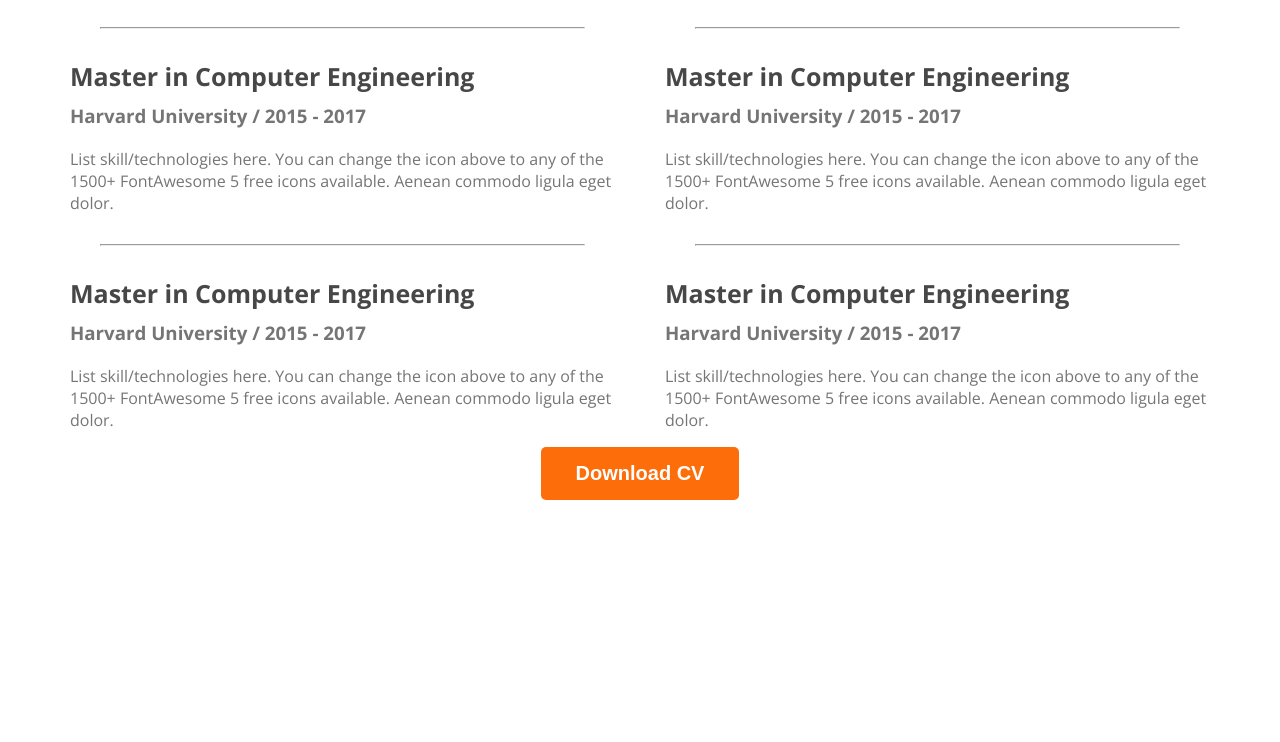
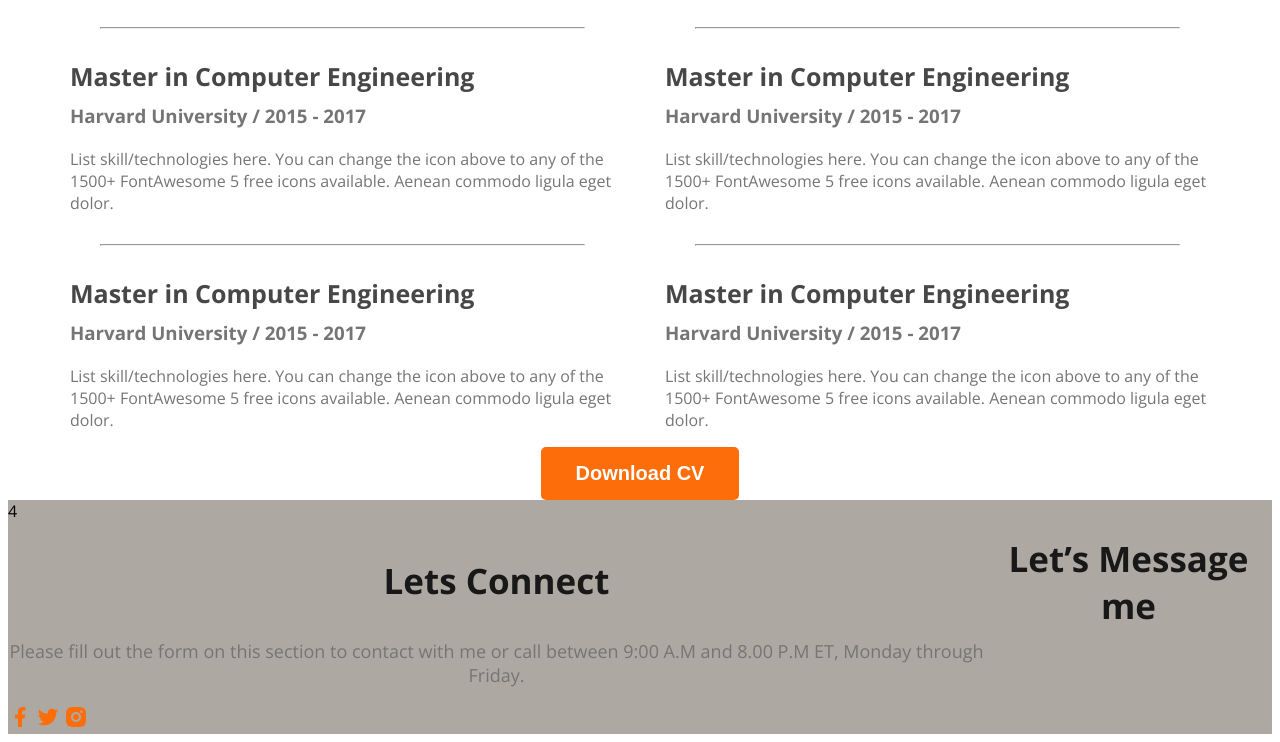
Before and after one commit to MDShawon1138/webdeveloper-portfolio23, a plain HTML site: page index.html in a window 1280 px wide. Shown: the part 2741-3483 px from the top of the page. Before the commit the page ends 3249 px from the top, so only its background shows below. Drawn offline with nearby package versions, Linux system fonts and the light colour scheme.

Commit message:
basic footer

```diff
--- a/index.html
+++ b/index.html
@@ -173,14 +173,27 @@
                 </div>
             </div>
             <div class="download-cv">
-              <button class="btn-primary">Download CV</button>
+                <button class="btn-primary">Download CV</button>
 
             </div>
         </section>
 
     </main>
     <footer>
-
+        <div class="footer-column">4
+            <h3 class="section-title">Lets Connect</h3>
+            <p class="section-description">Please fill out the form on this section to contact with me or call between
+                9:00 A.M and 8.00 P.M ET, Monday through Friday.
+            </p>
+            <div class="social-links">
+                <a href=""><img src="images/icons/facebook.png" alt=""></a>
+                <a href=""><img src="images/icons/twitter.png" alt=""></a>
+                <a href=""><img src="images/icons/insta.png" alt=""></a>
+            </div>
+        </div>
+        <div class="footer-column">
+            <h3 class="section-title">Let’s Message me</h3>
+        </div>
     </footer>
 </body>
 
--- a/styles/portfolio.css
+++ b/styles/portfolio.css
@@ -186,3 +186,10 @@
 .download-cv{
     text-align: center;
 }
+
+
+/* footer styles */
+footer{
+    display: flex;
+    background: #AEA8A3;
+}
```
